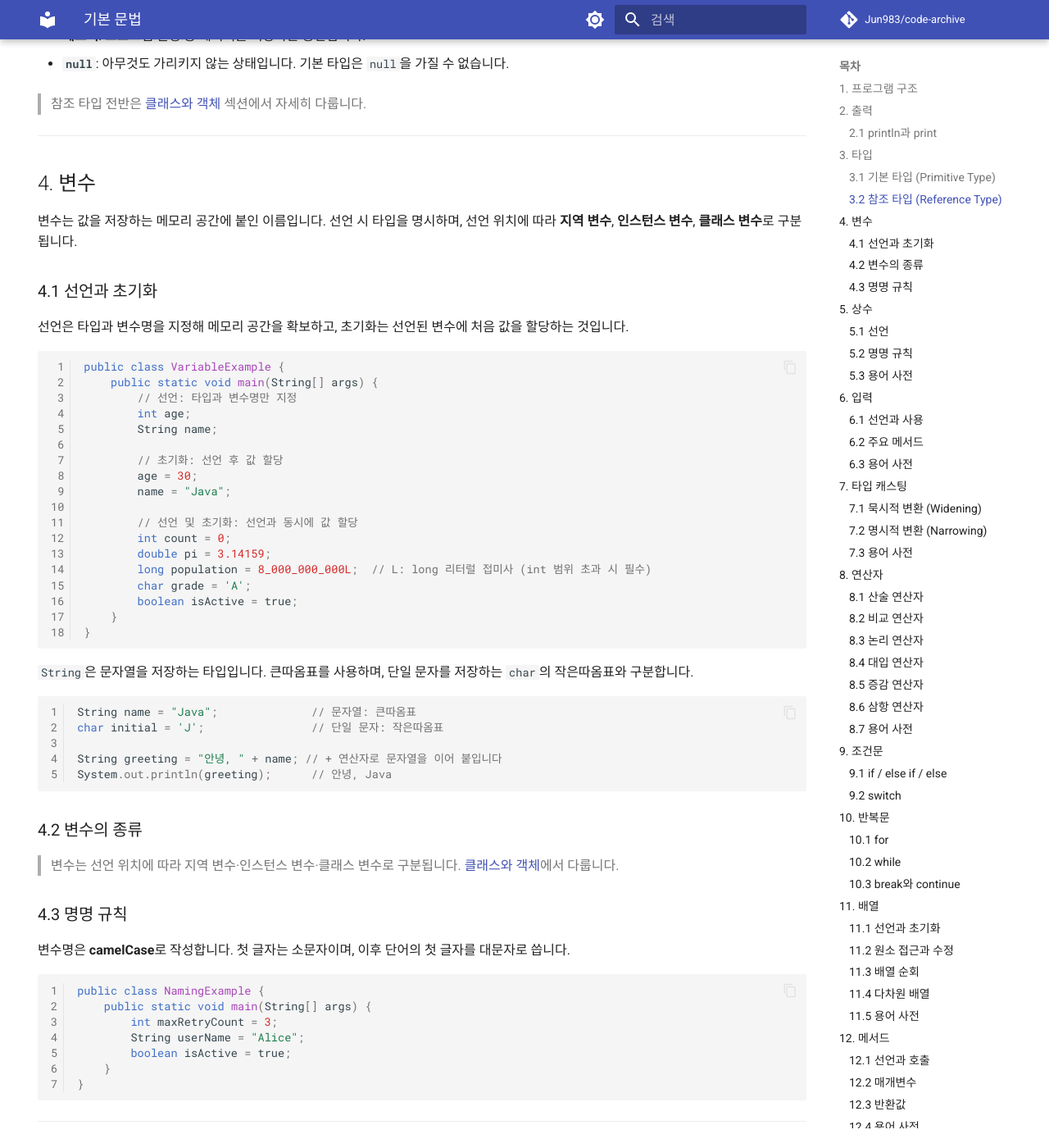
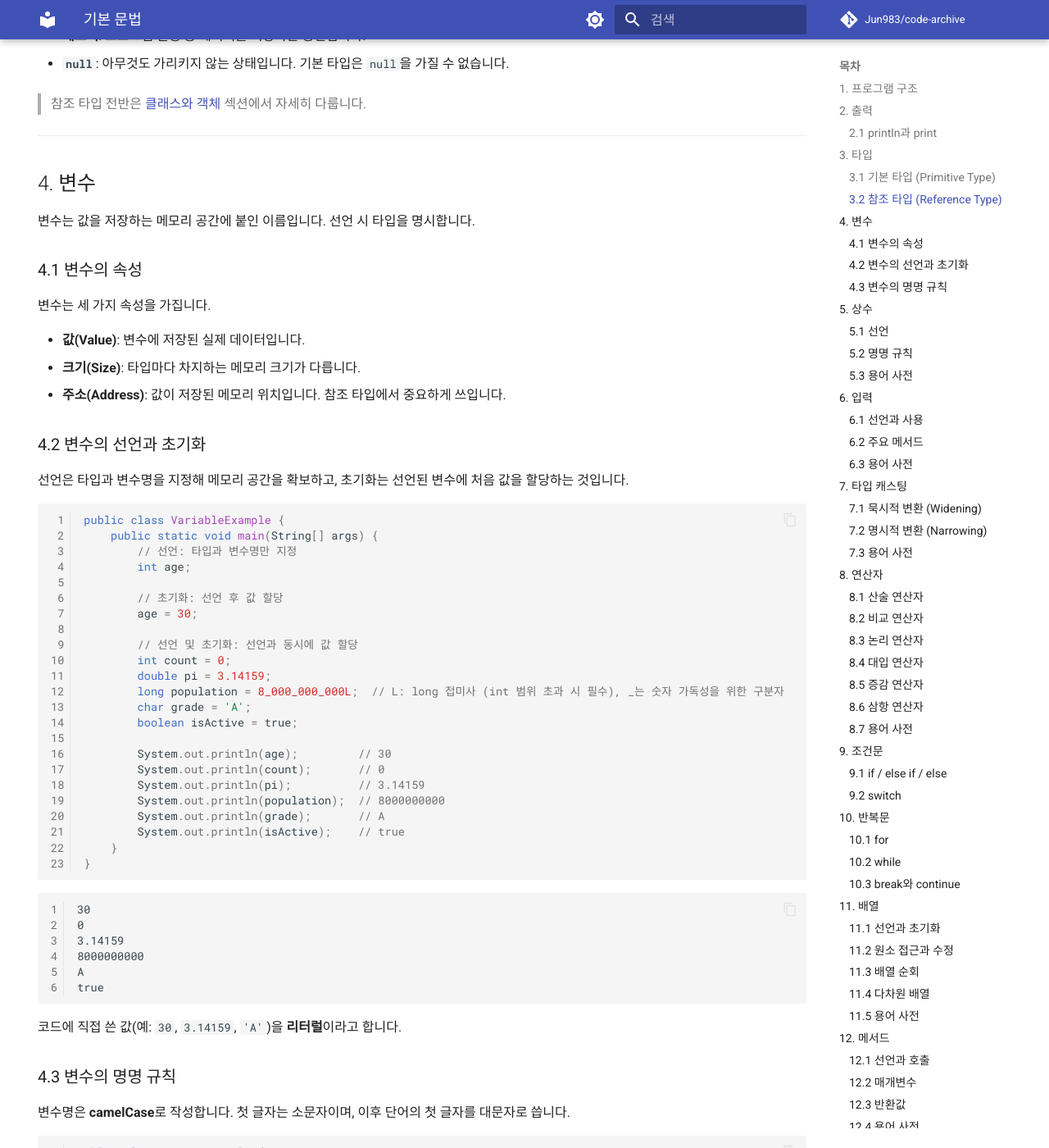
Before and after one commit to Jun983/code-archive, an MkDocs documentation site: the page built from docs/java/syntax.md, in a window 1280 px wide and 1400 px high, scrolled down 2376 px. Shown: the whole window at 82% size. Built offline with MkDocs 1.6.1 and Material for MkDocs 9.7.7, drawn with Linux system fonts in a browser that asks for light colours; comment, search, counter and statistics services are not loaded; some of the changed text lies outside the part shown.

Commit message:
docs(java): 변수 섹션 초보자 친화성 개선
Co-Authored-By: Claude Sonnet 4.6 <noreply@anthropic.com>

````diff
--- a/docs/java/syntax.md
+++ b/docs/java/syntax.md
@@ -72,16 +72,16 @@ true
 
 값 자체를 직접 저장하는 8가지 타입입니다.
 
-| 타입 | 종류 | 기본값 | 범위 |
-|------|------|--------|------|
-| `byte` | 정수 | `0` | -128 ~ 127 |
-| `short` | 정수 | `0` | -32,768 ~ 32,767 |
-| `int` | 정수 | `0` | 약 -21억 ~ 21억 |
-| `long` | 정수 | `0L` | 약 -922경 ~ 922경 |
-| `float` | 실수 | `0.0f` | 소수점 약 7자리 |
-| `double` | 실수 | `0.0` | 소수점 약 15자리 |
-| `char` | 문자 | `'\0'` | 0 ~ 65535 (유니코드) |
-| `boolean` | 논리 | `false` | true / false |
+| 타입 | 종류 | 크기 | 기본값 | 범위 |
+|------|------|------|--------|------|
+| `byte` | 정수 | 1 byte | `0` | -128 ~ 127 |
+| `short` | 정수 | 2 byte | `0` | -32,768 ~ 32,767 |
+| `int` | 정수 | 4 byte | `0` | 약 -21억 ~ 21억 |
+| `long` | 정수 | 8 byte | `0L` | 약 -922경 ~ 922경 |
+| `float` | 실수 | 4 byte | `0.0f` | 소수점 약 7자리 |
+| `double` | 실수 | 8 byte | `0.0` | 소수점 약 15자리 |
+| `char` | 문자 | 2 byte | `'\0'` | 0 ~ 65,535 (유니코드) |
+| `boolean` | 논리 | 1 byte | `false` | true / false |
 
 > 접미사가 없으면 정수는 `int`, 실수는 `double`로 처리됩니다. `long`은 `L`, `float`은 `f`를 붙여 구분합니다 (예: `100L`, `3.14f`).
 
@@ -102,9 +102,17 @@ true
 
 ## 4. 변수
 
-변수는 값을 저장하는 메모리 공간에 붙인 이름입니다. 선언 시 타입을 명시하며, 선언 위치에 따라 **지역 변수**, **인스턴스 변수**, **클래스 변수**로 구분됩니다.
+변수는 값을 저장하는 메모리 공간에 붙인 이름입니다. 선언 시 타입을 명시합니다.
 
-### 4.1 선언과 초기화
+### 4.1 변수의 속성
+
+변수는 세 가지 속성을 가집니다.
+
+- **값(Value)**: 변수에 저장된 실제 데이터입니다.
+- **크기(Size)**: 타입마다 차지하는 메모리 크기가 다릅니다.
+- **주소(Address)**: 값이 저장된 메모리 위치입니다. 참조 타입에서 중요하게 쓰입니다.
+
+### 4.2 변수의 선언과 초기화
 
 선언은 타입과 변수명을 지정해 메모리 공간을 확보하고, 초기화는 선언된 변수에 처음 값을 할당하는 것입니다.
 
@@ -113,37 +121,39 @@ public class VariableExample {
     public static void main(String[] args) {
         // 선언: 타입과 변수명만 지정
         int age;
-        String name;
 
         // 초기화: 선언 후 값 할당
         age = 30;
-        name = "Java";
 
         // 선언 및 초기화: 선언과 동시에 값 할당
         int count = 0;
         double pi = 3.14159;
-        long population = 8_000_000_000L;  // L: long 리터럴 접미사 (int 범위 초과 시 필수)
+        long population = 8_000_000_000L;  // L: long 접미사 (int 범위 초과 시 필수), _는 숫자 가독성을 위한 구분자
         char grade = 'A';
         boolean isActive = true;
+
+        System.out.println(age);         // 30
+        System.out.println(count);       // 0
+        System.out.println(pi);          // 3.14159
+        System.out.println(population);  // 8000000000
+        System.out.println(grade);       // A
+        System.out.println(isActive);    // true
     }
 }
 ```
 
-`String`은 문자열을 저장하는 타입입니다. 큰따옴표를 사용하며, 단일 문자를 저장하는 `char`의 작은따옴표와 구분합니다.
-
-```java
-String name = "Java";              // 문자열: 큰따옴표
-char initial = 'J';                // 단일 문자: 작은따옴표
-
-String greeting = "안녕, " + name; // + 연산자로 문자열을 이어 붙입니다
-System.out.println(greeting);      // 안녕, Java
+```
+30
+0
+3.14159
+8000000000
+A
+true
 ```
 
-### 4.2 변수의 종류
+코드에 직접 쓴 값(예: `30`, `3.14159`, `'A'`)을 **리터럴**이라고 합니다.
 
-> 변수는 선언 위치에 따라 지역 변수·인스턴스 변수·클래스 변수로 구분됩니다. [클래스와 객체](class-object.md)에서 다룹니다.
-
-### 4.3 명명 규칙
+### 4.3 변수의 명명 규칙
 
 변수명은 **camelCase**로 작성합니다. 첫 글자는 소문자이며, 이후 단어의 첫 글자를 대문자로 씁니다.
 
@@ -151,7 +161,6 @@ System.out.println(greeting);      // 안녕, Java
 public class NamingExample {
     public static void main(String[] args) {
         int maxRetryCount = 3;
-        String userName = "Alice";
         boolean isActive = true;
     }
 }
````
